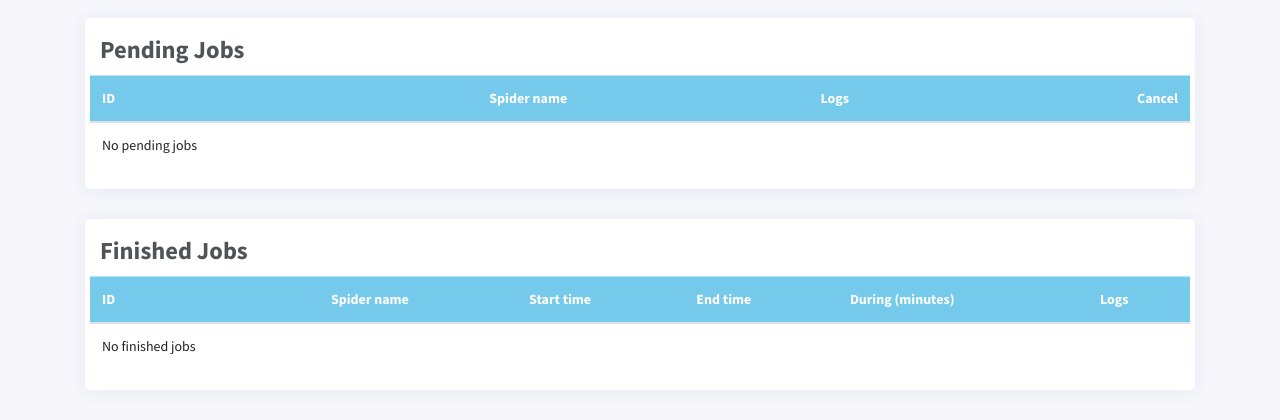
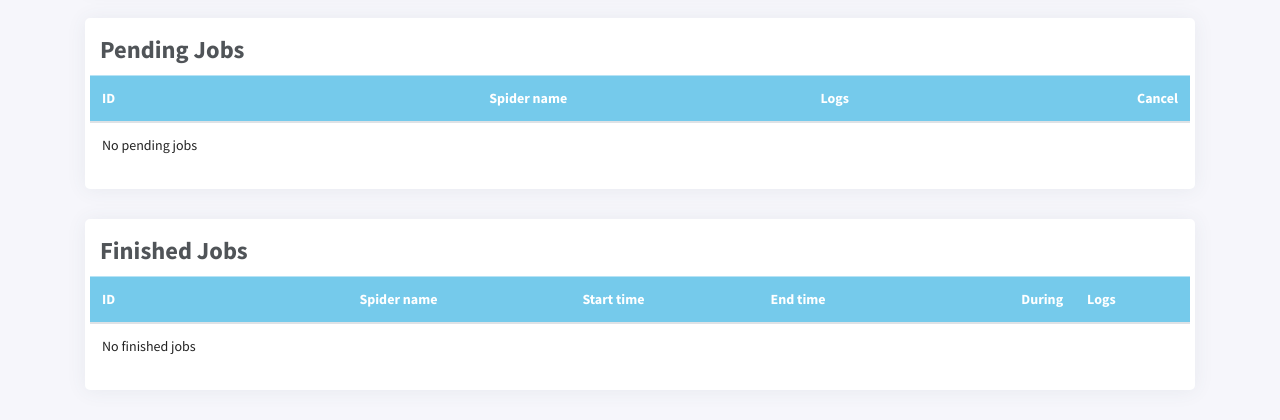
Before and after one commit to devopszcom/scrapy-ui, a Django app: template scrapy_ui/scrapy_ui/templates/crawler/status_node.html in a window 1280 px wide. Shown: the part 496-916 px from the top of the page. Run offline with Django 3.2, Linux system fonts and the light colour scheme; the template is opened without the code that fills it, so the values that code supplies are empty; some libraries are stand-ins or nearby versions.

Commit message:
refomat during time

```diff
--- a/scrapy_ui/scrapy_ui/crawler/views.py
+++ b/scrapy_ui/scrapy_ui/crawler/views.py
@@ -41,6 +41,10 @@ def status_node(request, node_id, project_name):
         during = datetime.strptime(job["end_time"], "%Y-%m-%d %H:%M:%S.%f") - datetime.strptime(
             job["start_time"], "%Y-%m-%d %H:%M:%S.%f")
         job["during"] = during.total_seconds() / 60
+        job["during_unit"] = "minutes"
+        if job["during"] > 60:
+            job["during"] = job["during"] / 60
+            job["during_unit"] = "hours"
 
     context['status'] = status
     context['node'] = node
--- a/scrapy_ui/scrapy_ui/templates/crawler/status_node.html
+++ b/scrapy_ui/scrapy_ui/templates/crawler/status_node.html
@@ -135,7 +135,7 @@
                 <th>Spider name</th>
                 <th>Start time</th>
                 <th>End time</th>
-                <th>During (minutes)</th>
+                <th class="text-right">During</th>
                 <th>Logs</th>
             </tr>
             </thead>
@@ -149,7 +149,7 @@
                     <td><span class="badge badge-info spider-name">{{ job.spider }}</span></td>
                     <td class="mm-time" data-utc="{{ job.start_time }}">{{ job.start_time }}</td>
                     <td class="mm-time" data-utc="{{ job.end_time }}">{{ job.end_time }}</td>
-                    <td>{{ job.during|floatformat:-2 }}</td>
+                    <td class="text-right">{{ job.during|floatformat:-2 }} {{ job.during_unit }}</td>
                     <td><a target="_blank" href="{{ log_url }}/{{ job.spider }}/{{ job.id }}.log">Logs</a></td>
                 </tr>
             {% endfor %}
```
